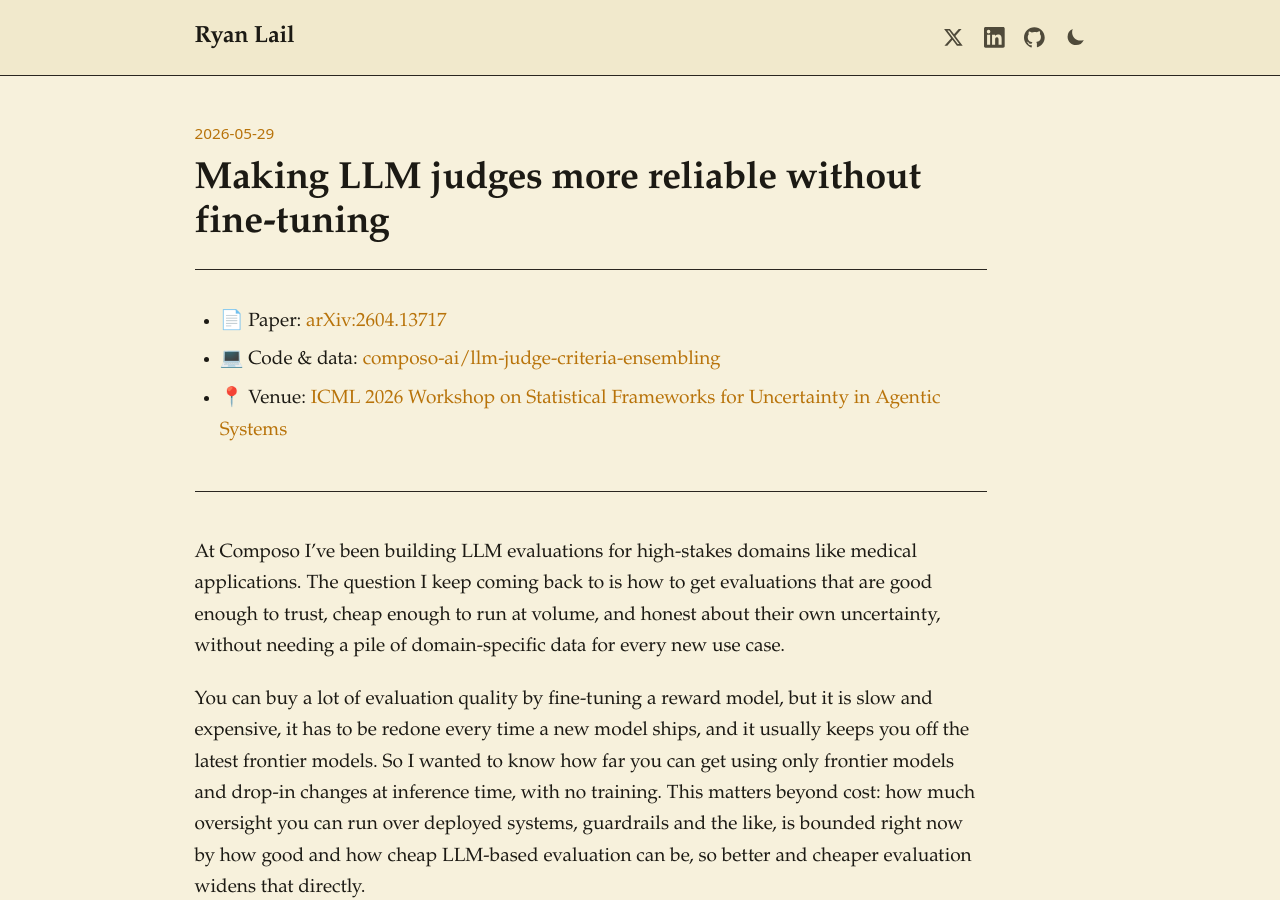
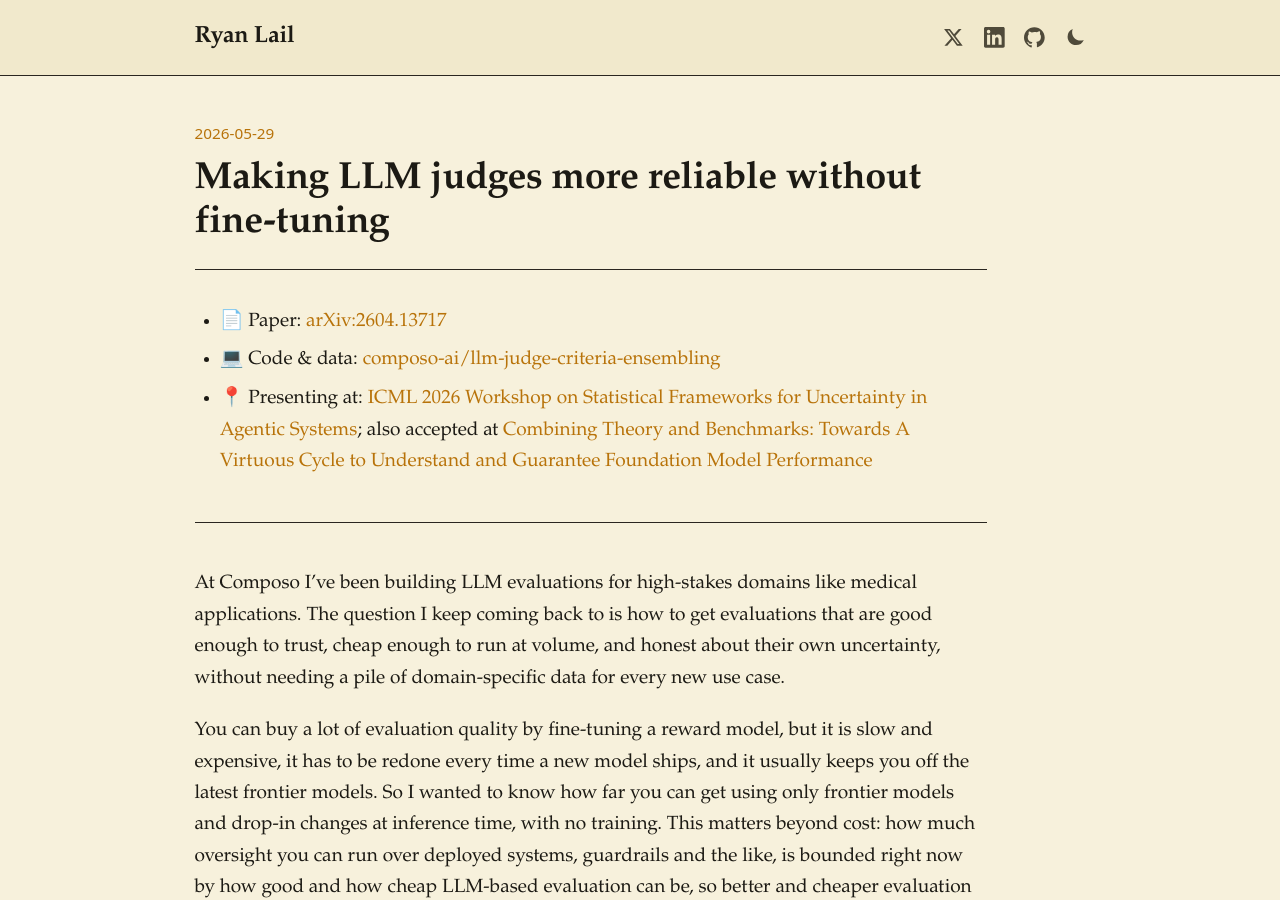
Before and after one commit to ryanlail/ryanlail.github.io, a Jekyll site: the page built from _posts/2026-05-29-cost-effective-llm-as-a-judge.md, in a window 1280 px wide and 900 px high. Built offline with Jekyll 4.4.1, drawn with Linux system fonts in a browser that asks for light colours.

Commit message:
Note second accepted workshop in LLM-judge post venue line
Change "Venue:" to "Presenting at:" and add the ICML 2026 Combining
Theory and Benchmarks workshop as a second "also accepted at" entry,
keeping the existing Uncertainty workshop link.

https://claude.ai/code/session_01Si26pd7amr2YuBWG9vTSzP

```diff
--- a/_posts/2026-05-29-cost-effective-llm-as-a-judge.md
+++ b/_posts/2026-05-29-cost-effective-llm-as-a-judge.md
@@ -11,7 +11,7 @@ subtitle: "Improving RewardBench2 performance by 13.5pp"
 
 - 📄 Paper: [arXiv:2604.13717](https://arxiv.org/abs/2604.13717)
 - 💻 Code & data: [composo-ai/llm-judge-criteria-ensembling](https://github.com/composo-ai/llm-judge-criteria-ensembling)
-- 📍 Venue: [ICML 2026 Workshop on Statistical Frameworks for Uncertainty in Agentic Systems](https://agentic-uncertainty-icml2026.github.io/)
+- 📍 Presenting at: [ICML 2026 Workshop on Statistical Frameworks for Uncertainty in Agentic Systems](https://agentic-uncertainty-icml2026.github.io/); also accepted at [Combining Theory and Benchmarks: Towards A Virtuous Cycle to Understand and Guarantee Foundation Model Performance](https://sites.google.com/view/icml-ctb/home)
 
 ---
 
```
